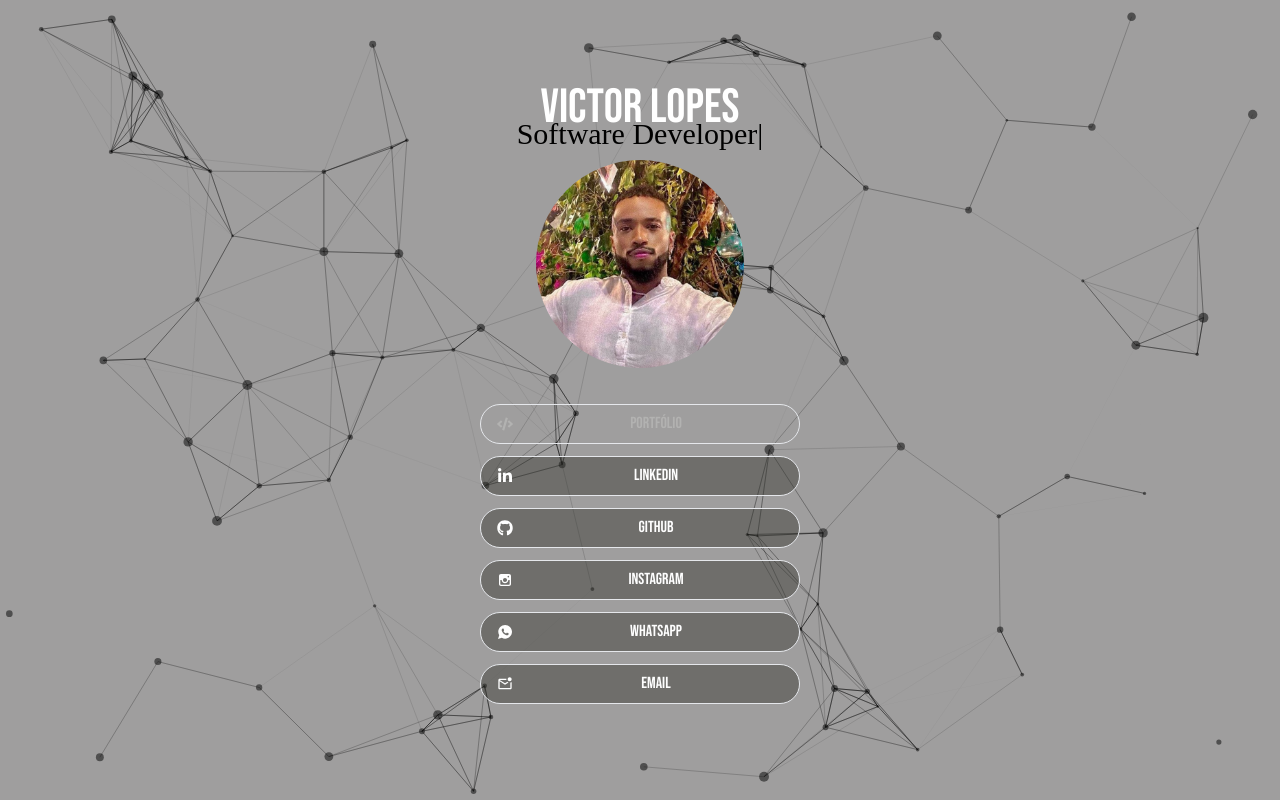
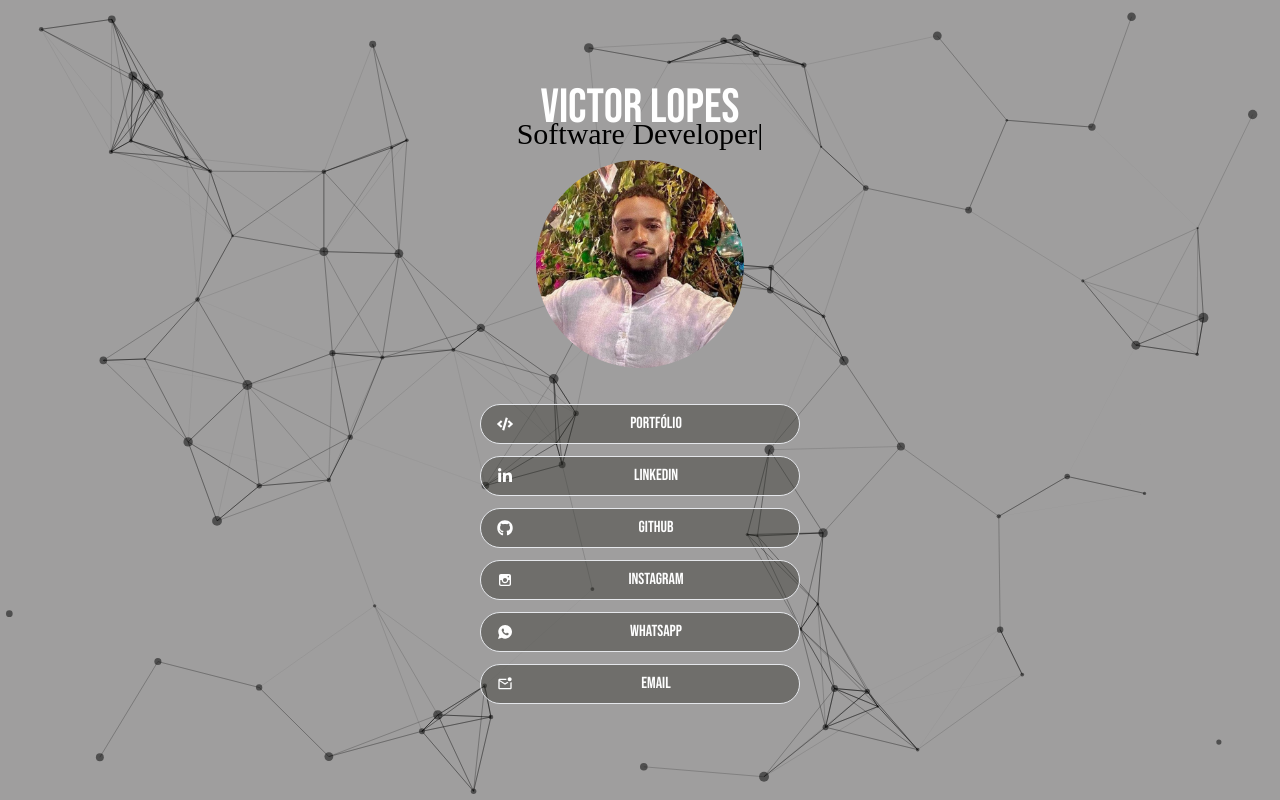
Before and after one commit to VictorLopesz/linktree, a Next.js app: page / in a window 1280 px wide. Built offline with nearby package versions, Linux system fonts and the light colour scheme; a web font is replaced by a local one.

Commit message:
adicionar link do portfólio

```diff
--- a/src/app/page.tsx
+++ b/src/app/page.tsx
@@ -62,22 +62,16 @@ export default function Home() {
             <br />
 
         <Fade cascade damping={0.2}>
-            <a href="#" className="disabled-link">
-              <div
-                className="
+        <a href="https://myportfolio-victorlopes.vercel.app/" target="_blank">
+              <div className="
               flex justify-between items-center border
-              w-80 h-10 m-3 font-bebas rounded-full
-                disabled:opacity-75 text-[#cbcac874]"
-              //   hover:bg-[#cbcac8]
-              //  bg-[#35342d72] hover:text-[#000000d0]
-              //   active:text-white active:bg-[#000000d0]
-                title="PORTFÓLIO EM DESENVOLVIMENTO "
-                >
+              ease-in-out duration-300 w-80 h-10 rounded-full m-3 hover:bg-[#cbcac8]
+              text-[#fefefe] bg-[#35342d72] hover:text-[#000000d0]
+              active:text-white active:bg-[#000000d0] font-bebas">
                 <div className="">
                   <FaCode className="ml-4" />
                 </div>
-                <div className="flex justify-center items-center w-full"
-                >
+                <div className="flex justify-center items-center w-full">
                   Portfólio
                 </div>
               </div>
```
Also changed, not shown: 1 other file (tests, documents, lock files or other folders).
